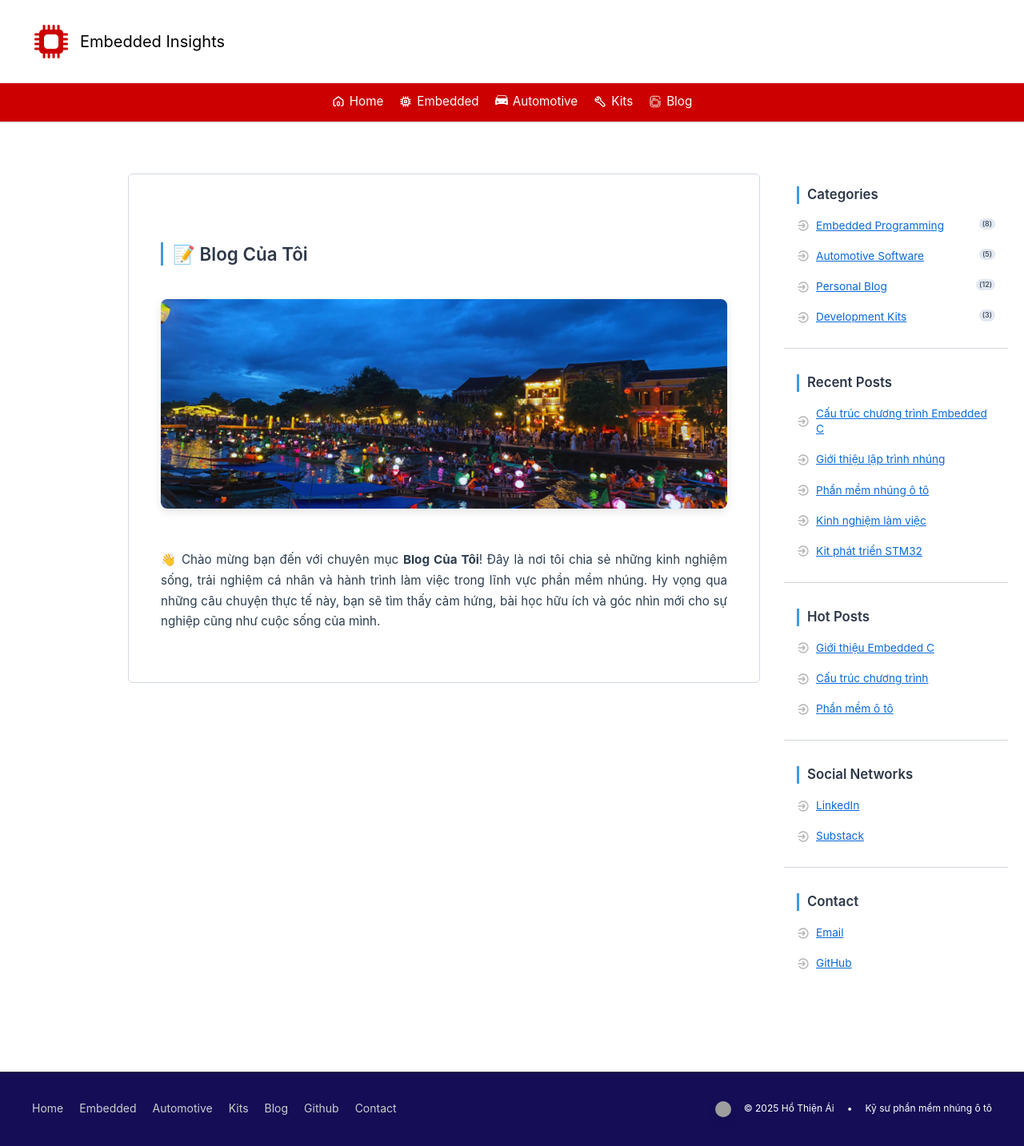
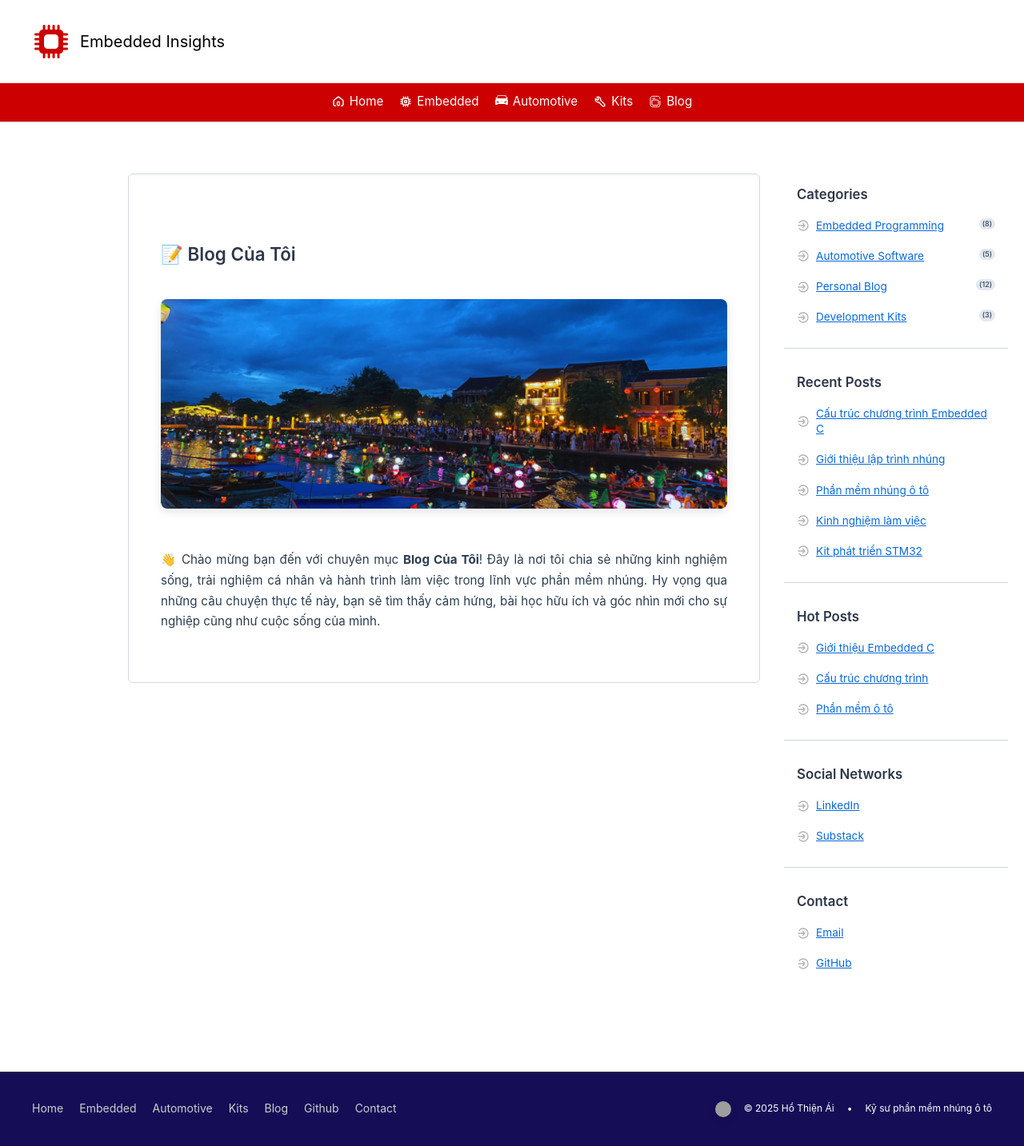
Before and after one commit to ai-ho/ai-ho.github.io, a Jekyll site: the page built from blog/index.md, in a window 1280 px wide. Shown: the whole page at 80% size. Built offline with Jekyll 4.4.1, drawn with Linux system fonts in a browser that asks for light colours; some web fonts are replaced; grey boxes are pictures that could not be loaded.

Commit message:
Update link styling

```diff
--- a/_layouts/default.html
+++ b/_layouts/default.html
@@ -87,8 +87,7 @@
             color: #2d3748;
             margin-top: 0;
             margin-bottom: 12px;
-            border-left: 3px solid #4299e1;
-            padding-left: 10px;
+            padding-left: 0;
         }
 
         .sidebar-section ul {
@@ -182,8 +181,6 @@
         h2 {
             font-size: 1.4em;
             color: #2d3748;
-            border-left: 3px solid #4299e1;
-            padding-left: 12px;
             margin-top: 2em;
         }
 
@@ -234,6 +231,33 @@
         a:hover {
             color: #2c5aa0;
             border-bottom: 1px solid #3182ce;
+        }
+
+        /* Main content links with arrow icon */
+        main a {
+            position: relative;
+            padding-left: 20px;
+            display: inline-block;
+        }
+
+        main a::before {
+            content: '';
+            position: absolute;
+            left: 0;
+            top: 50%;
+            transform: translateY(-50%);
+            width: 14px;
+            height: 14px;
+            background-image: url('/assets/icons/arrow-list.svg');
+            background-size: contain;
+            background-repeat: no-repeat;
+            background-position: center;
+            filter: brightness(0) saturate(100%) invert(70%);
+            transition: filter 0.2s ease;
+        }
+
+        main a:hover::before {
+            filter: brightness(0) saturate(100%) invert(50%);
         }
 
         /* Images */
```
